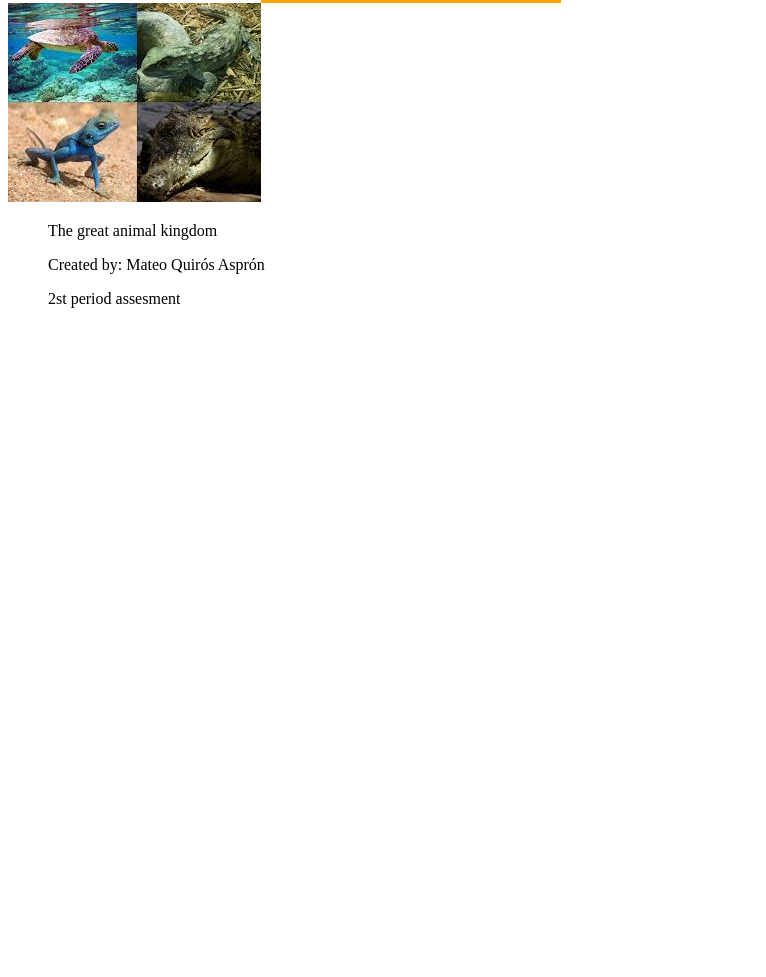
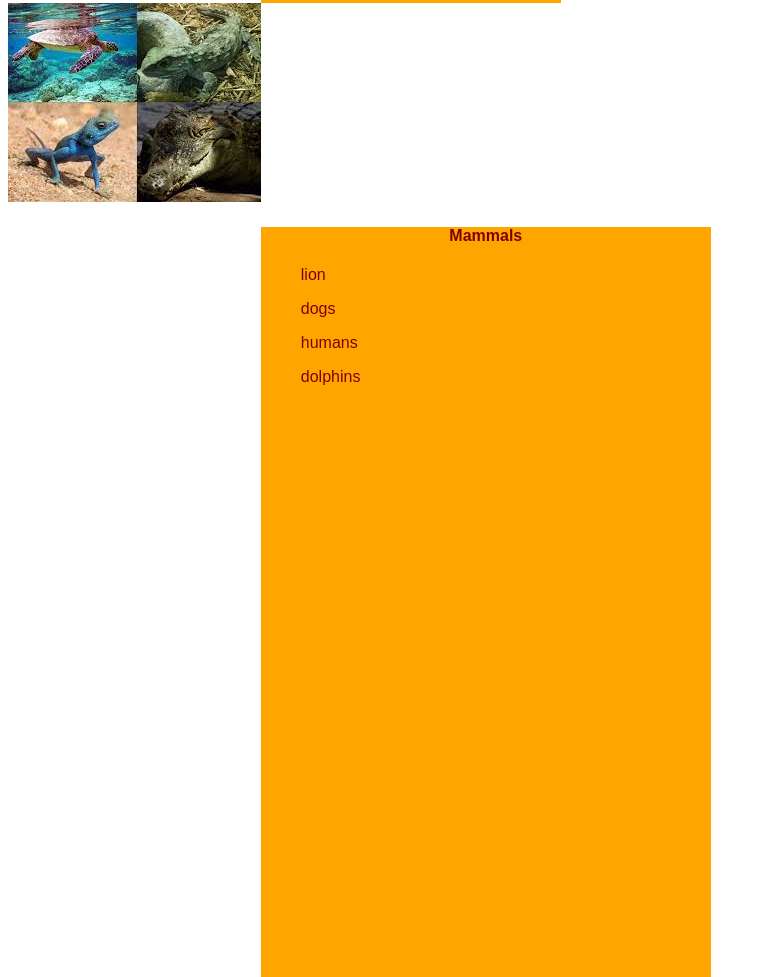
Before and after one commit to CSmateo/projectocs, a plain HTML site: page html/mammal.html in a window 1280 px wide. Shown: the part 651-1628 px from the top of the page, without its empty margins (0-766 px from the left). Before the commit the page ends 975 px from the top, so only its background shows below. Drawn offline with Linux system fonts and the light colour scheme; files that its build step writes are made by us from their sources; files whose address does not match are found by name.

Commit message:
fldsrmdfr

```diff
--- a/css/style.css
+++ b/css/style.css
@@ -24,3 +24,13 @@ h2{
     margin-left: 20%;
     font-family: 'Trebuchet MS', 'Lucida Sans Unicode', 'Lucida Grande', 'Lucida Sans', Arial, sans-serif;
 }
+
+.cont-mammals{
+    background-color: orange;
+    color: maroon;
+    width: 450px;
+    height: 750px;
+    align-items: justify;
+    margin-left: 20%;
+    font-family: fantasy;
+}
--- a/html/mammal.html
+++ b/html/mammal.html
@@ -32,6 +32,13 @@
         </p></div>
         <img src="../Project x/photos/2.png" width="20%" height="20%">
 
+        <div class="cont-mammals">
+            <center><h4>Mammals</h4></center>
+            <ul>lion</ul>
+            <ul>dogs</ul>
+            <ul>humans</ul>
+            <ul>dolphins</ul>
+        </div>
     </main>
     <section></section>
     <footer>
```
